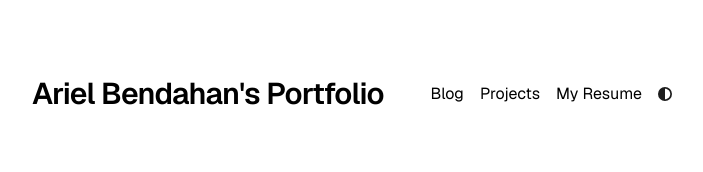
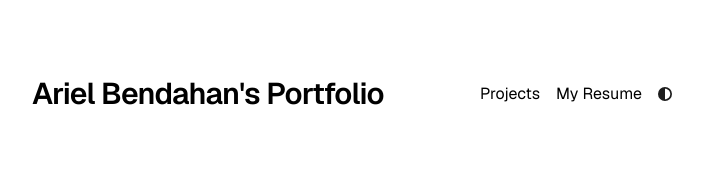
Before and after one commit to arielbendahan/vercel-portfolio, a Next.js app: page / in a window 1280 px wide. Shown: the top 172 px of the page, without its empty margins (288-991 px from the left). Built offline with nearby package versions, Linux system fonts and the light colour scheme.

Commit message:
Update nav.tsx (no need for blog)

```diff
--- a/app/components/nav.tsx
+++ b/app/components/nav.tsx
@@ -3,7 +3,6 @@ import { ThemeSwitch } from "./theme-switch";
 import { metaData } from "../config";
 
 const navItems = {
-  "/blog": { name: "Blog" },
   "/projects": { name: "Projects" },
 };
 
```
